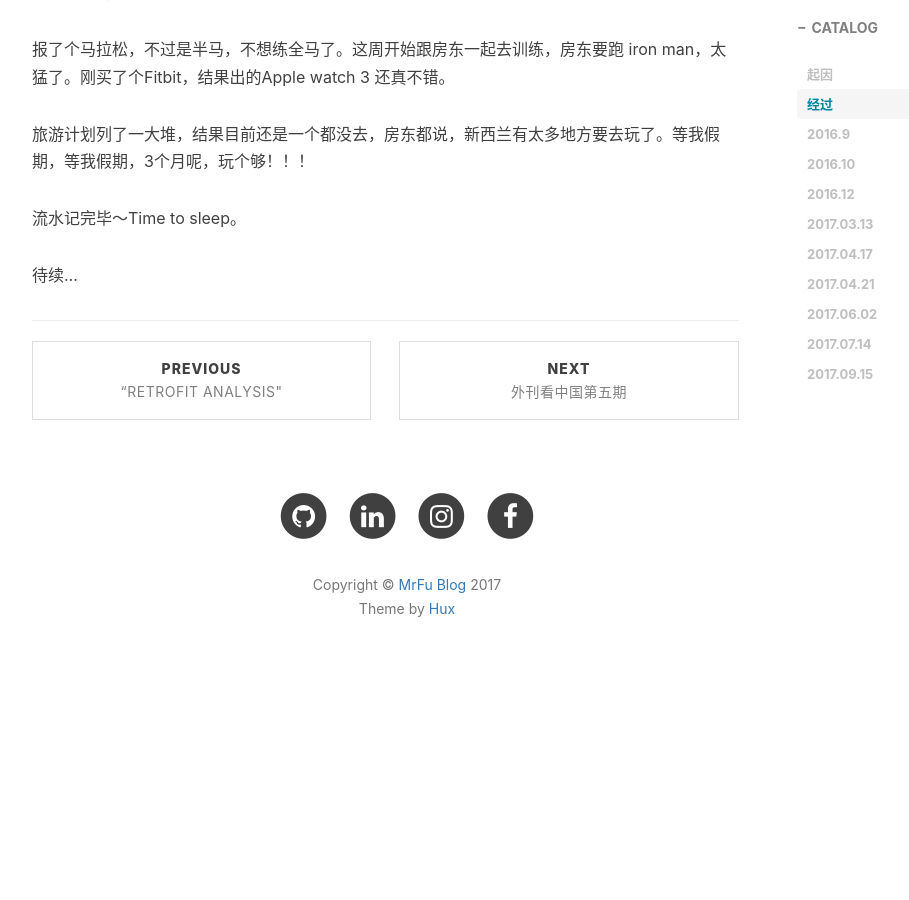
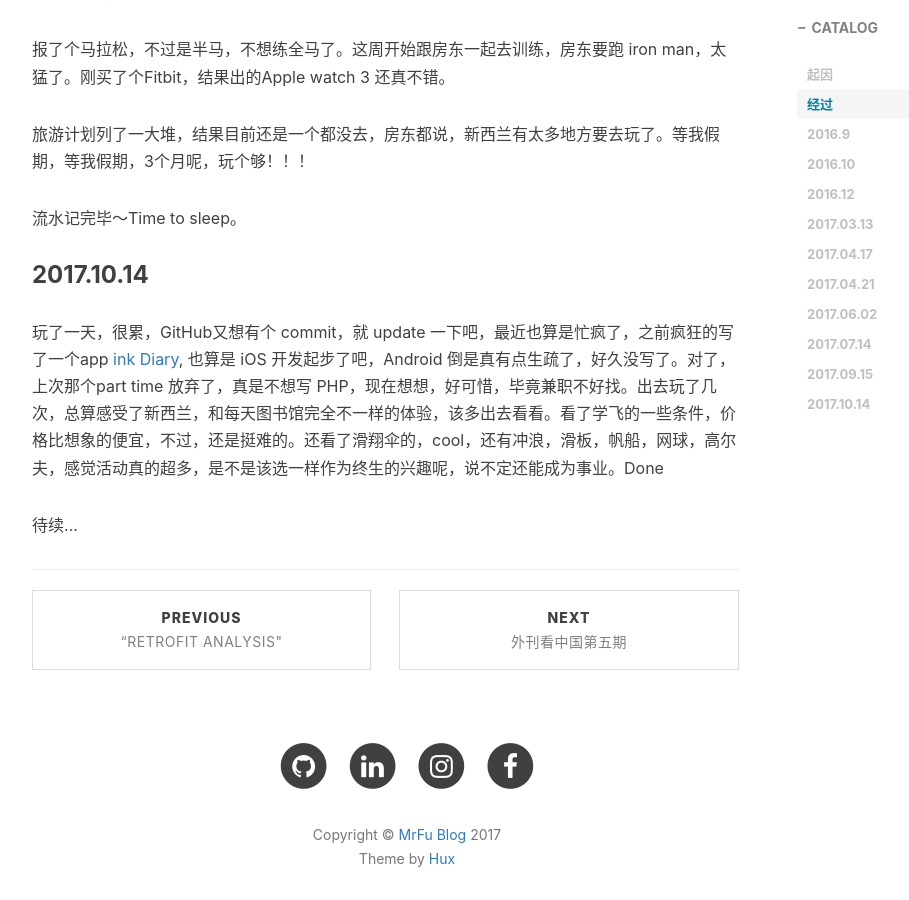
Before and after one commit to MrFuFuFu/mrfufufu.github.io, a Jekyll site: the page built from _posts/2017-04-17-Coding-for-freedom.markdown, in a window 1280 px wide and 900 px high, scrolled down 8873 px. Shown: the whole window, without its empty margins (233-1142 px from the left). Built offline with Jekyll 4.4.1, drawn with Linux system fonts in a browser that asks for light colours; nearby versions of some CDN libraries; comment, search, counter and statistics services are not loaded; before the commit the page ends 9559 px from its top, so only the background shows below that.

Commit message:
update cod

```diff
--- a/_posts/2017-04-17-Coding-for-freedom.markdown
+++ b/_posts/2017-04-17-Coding-for-freedom.markdown
@@ -177,4 +177,8 @@ Unitec 的 PGD 的 condition offer 也收到了。
 
 流水记完毕～Time to sleep。
 
+### 2017.10.14
+
+玩了一天，很累，GitHub又想有个 commit，就 update 一下吧，最近也算是忙疯了，之前疯狂的写了一个app [ink Diary](https://inkdiary.me/), 也算是 iOS 开发起步了吧，Android 倒是真有点生疏了，好久没写了。对了，上次那个part time 放弃了，真是不想写 PHP，现在想想，好可惜，毕竟兼职不好找。出去玩了几次，总算感受了新西兰，和每天图书馆完全不一样的体验，该多出去看看。看了学飞的一些条件，价格比想象的便宜，不过，还是挺难的。还看了滑翔伞的，cool，还有冲浪，滑板，帆船，网球，高尔夫，感觉活动真的超多，是不是该选一样作为终生的兴趣呢，说不定还能成为事业。Done
+
 待续...
```
